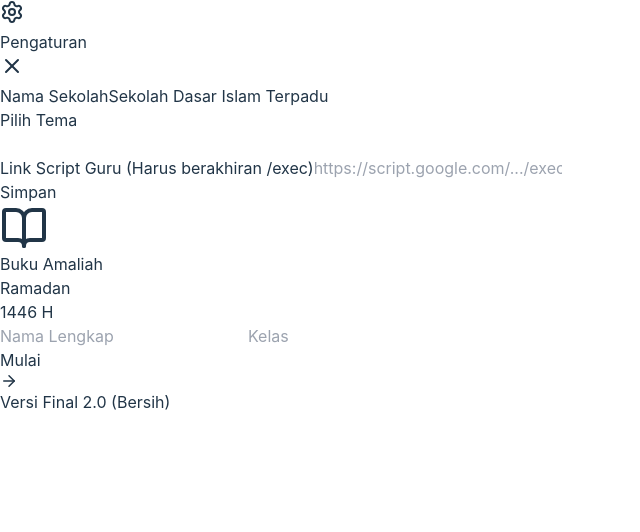
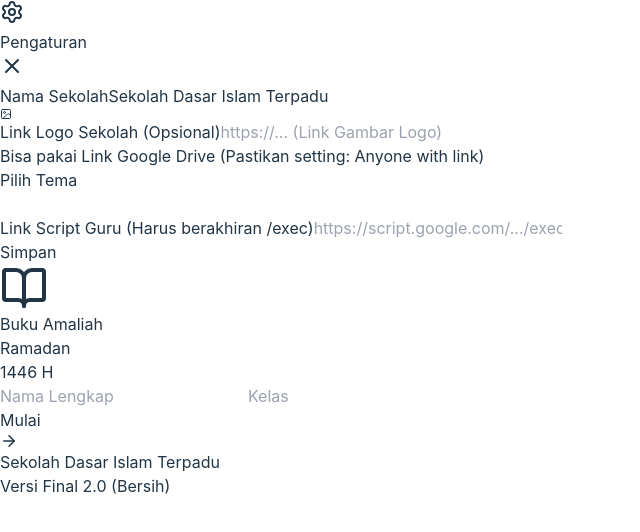
Before and after one commit to ibnuhusny-spec/buku-amaliah, a React (Vite) app: page / in a window 1280 px wide. Both pictures are taken after a click on the button 12 px from the left and 12 px from the top of the page. Shown: the top 532 px of the page, without its empty margins (0-640 px from the left). Built offline with nearby package versions, Linux system fonts and the light colour scheme.

Commit message:
Update: Support Link Google Drive untuk Logo

```diff
--- a/src/App.jsx
+++ b/src/App.jsx
@@ -1,5 +1,5 @@
 import React, { useState, useEffect } from 'react';
-import { Star, Moon, Sun, BookOpen, CheckCircle, Award, ChevronLeft, ChevronRight, User, Settings, Camera, X, Heart, MessageCircle, List, Trophy, AlertTriangle, Loader2, ArrowRight } from 'lucide-react';
+import { Star, Moon, Sun, BookOpen, CheckCircle, Award, ChevronLeft, ChevronRight, User, Settings, Camera, X, Heart, MessageCircle, List, Trophy, AlertTriangle, Loader2, ArrowRight, Image as ImageIcon } from 'lucide-react';
 
 // --- DATA: KOLEKSI DOA (HISNUL MUSLIM VERIFIED) ---
 const DAFTAR_DOA = [
@@ -88,7 +88,15 @@ const compressImage = (file) => {
 export default function App() {
   const [activeDay, setActiveDay] = useState(1);
   const [userData, setUserData] = useState({});
-  const [studentProfile, setStudentProfile] = useState({ name: '', class: '', scriptUrl: '', startDateRamadan: '2026-02-18', schoolName: 'Sekolah Dasar Islam Terpadu', theme: 'emerald' });
+  const [studentProfile, setStudentProfile] = useState({
+    name: '',
+    class: '',
+    scriptUrl: '',
+    logoUrl: '', // LOGO URL DISIMPAN DI SINI
+    startDateRamadan: '2026-02-18',
+    schoolName: 'Sekolah Dasar Islam Terpadu',
+    theme: 'emerald'
+  });
   const [showConfetti, setShowConfetti] = useState(false);
   const [view, setView] = useState('cover');
   const [isSubmitting, setIsSubmitting] = useState(false);
@@ -100,6 +108,19 @@ export default function App() {
 
   const currentTheme = THEMES[studentProfile.theme] || THEMES.emerald;
   const isScriptUrlValid = (url) => { if (!url) return false; return url.includes('script.google.com') && url.endsWith('/exec'); };
+
+  // --- HELPER UNTUK MEMPERBAIKI LINK GOOGLE DRIVE ---
+  const getProcessedLogoUrl = (url) => {
+    if (!url) return '';
+    // Jika link Google Drive biasa (file/d/...), ubah jadi link export view
+    if (url.includes('drive.google.com') && url.includes('/file/d/')) {
+        const idMatch = url.match(/\/d\/(.*?)(?:\/|$)/);
+        if (idMatch && idMatch[1]) {
+            return `https://drive.google.com/uc?export=view&id=${idMatch[1]}`;
+        }
+    }
+    return url;
+  };
 
   useEffect(() => {
     const savedData = localStorage.getItem('ramadanJournalData');
@@ -181,6 +202,20 @@ export default function App() {
               <div className="flex justify-between items-center mb-4"><h3 className="font-bold text-lg text-slate-700">Pengaturan</h3><button onClick={() => setShowSettings(false)}><X size={24} className="text-slate-400" /></button></div>
               <div className="space-y-4">
                 <div><label className="text-xs font-bold text-slate-500 mb-1 block">Nama Sekolah</label><input type="text" className="w-full p-2 border rounded-lg text-sm" value={studentProfile.schoolName} onChange={(e) => setStudentProfile(prev => ({...prev, schoolName: e.target.value}))} /></div>
+
+                {/* --- INPUT LOGO SEKOLAH --- */}
+                <div>
+                  <label className="text-xs font-bold text-slate-500 mb-1 block flex items-center gap-1"><ImageIcon size={12}/> Link Logo Sekolah (Opsional)</label>
+                  <input
+                    type="text"
+                    className="w-full p-2 border rounded-lg text-xs font-mono"
+                    placeholder="https://... (Link Gambar Logo)"
+                    value={studentProfile.logoUrl || ''}
+                    onChange={(e) => setStudentProfile(prev => ({...prev, logoUrl: e.target.value}))}
+                  />
+                  <p className="text-[9px] text-slate-400 mt-1">Bisa pakai Link Google Drive (Pastikan setting: Anyone with link)</p>
+                </div>
+
                 <div><label className="text-xs font-bold text-slate-500 mb-2 block">Pilih Tema</label><div className="flex gap-2 justify-center flex-wrap">{Object.values(THEMES).map((t) => (<button key={t.id} onClick={() => setStudentProfile(prev => ({...prev, theme: t.id}))} className={`w-8 h-8 rounded-full border-2 ${t.header} ${studentProfile.theme === t.id ? 'ring-2 ring-slate-400 border-white' : 'border-transparent'}`} />))}</div></div>
                 <div><label className="text-xs font-bold text-slate-500 mb-1 block">Link Script Guru (Harus berakhiran /exec)</label><input type="text" className={`w-full p-2 border rounded-lg text-xs ${studentProfile.scriptUrl && !isScriptUrlValid(studentProfile.scriptUrl) ? 'border-red-500 bg-red-50 text-red-600' : ''}`} placeholder="https://script.google.com/.../exec" value={studentProfile.scriptUrl} onChange={(e) => setStudentProfile(prev => ({...prev, scriptUrl: e.target.value}))} />{studentProfile.scriptUrl && !isScriptUrlValid(studentProfile.scriptUrl) && (<p className="text-[10px] text-red-500 mt-1 flex items-center gap-1"><AlertTriangle size={10} /> Link sepertinya salah.</p>)}</div>
                 <button onClick={() => setShowSettings(false)} className={`w-full ${currentTheme.header} text-white py-2 rounded-lg font-bold`}>Simpan</button>
@@ -191,7 +226,26 @@ export default function App() {
         <div className={`bg-white max-w-sm w-full rounded-3xl shadow-2xl overflow-hidden border-4 ${currentTheme.border} relative pb-8`}>
           <div className={`absolute top-0 left-0 w-full h-40 ${currentTheme.header} rounded-b-[50%] z-0`}></div>
           <div className="relative z-10 p-6 flex flex-col items-center text-center mt-4">
-            <div className={`bg-white p-3 rounded-full shadow-xl mb-4 w-28 h-28 flex items-center justify-center border-4 border-${currentTheme.secondary}-400`}><BookOpen size={48} className={currentTheme.text} /></div>
+            {/* LOGO SEKOLAH DENGAN FALLBACK & AUTO-FIX DRIVE URL */}
+            <div className={`bg-white p-3 rounded-full shadow-xl mb-4 w-32 h-32 flex items-center justify-center border-4 border-${currentTheme.secondary}-400 overflow-hidden`}>
+               {studentProfile.logoUrl ? (
+                 <img
+                   src={getProcessedLogoUrl(studentProfile.logoUrl)}
+                   alt="Logo Sekolah"
+                   className="w-full h-full object-contain"
+                   onError={(e) => {
+                     e.target.style.display = 'none'; // Sembunyikan gambar jika error
+                     e.target.nextSibling.style.display = 'block'; // Tampilkan ikon buku
+                   }}
+                 />
+               ) : null}
+               <BookOpen
+                 size={48}
+                 className={currentTheme.text}
+                 style={{display: studentProfile.logoUrl ? 'none' : 'block'}}
+               />
+            </div>
+
             <h1 className={`text-2xl font-bold ${currentTheme.text} font-serif leading-tight mb-2`}>Buku Amaliah<br/>Ramadan</h1>
             <h2 className="text-xs font-semibold text-white/90 bg-black/20 px-3 py-1 rounded-full mb-6">1446 H</h2>
             <div className="w-full space-y-3 mb-6">
@@ -199,8 +253,8 @@ export default function App() {
               <input type="text" className="w-full p-3 border rounded-xl bg-slate-50 text-center font-bold text-slate-700" placeholder="Kelas" value={studentProfile.class} onChange={(e) => setStudentProfile(prev => ({ ...prev, class: e.target.value }))} />
             </div>
             <button onClick={startBook} className={`w-full bg-gradient-to-r ${currentTheme.btnGradient} text-white font-bold py-3 rounded-xl shadow-lg flex items-center justify-center gap-2`}>Mulai <ArrowRight size={18} /></button>
+            <p className="mt-4 text-xs font-bold text-slate-400 uppercase tracking-widest">{studentProfile.schoolName}</p>
           </div>
-          {/* VERSI CHECKER DI FOOTER */}
           <div className="absolute bottom-2 left-0 w-full text-center">
              <span className="text-[10px] text-slate-400 font-mono">Versi Final 2.0 (Bersih)</span>
           </div>
```
